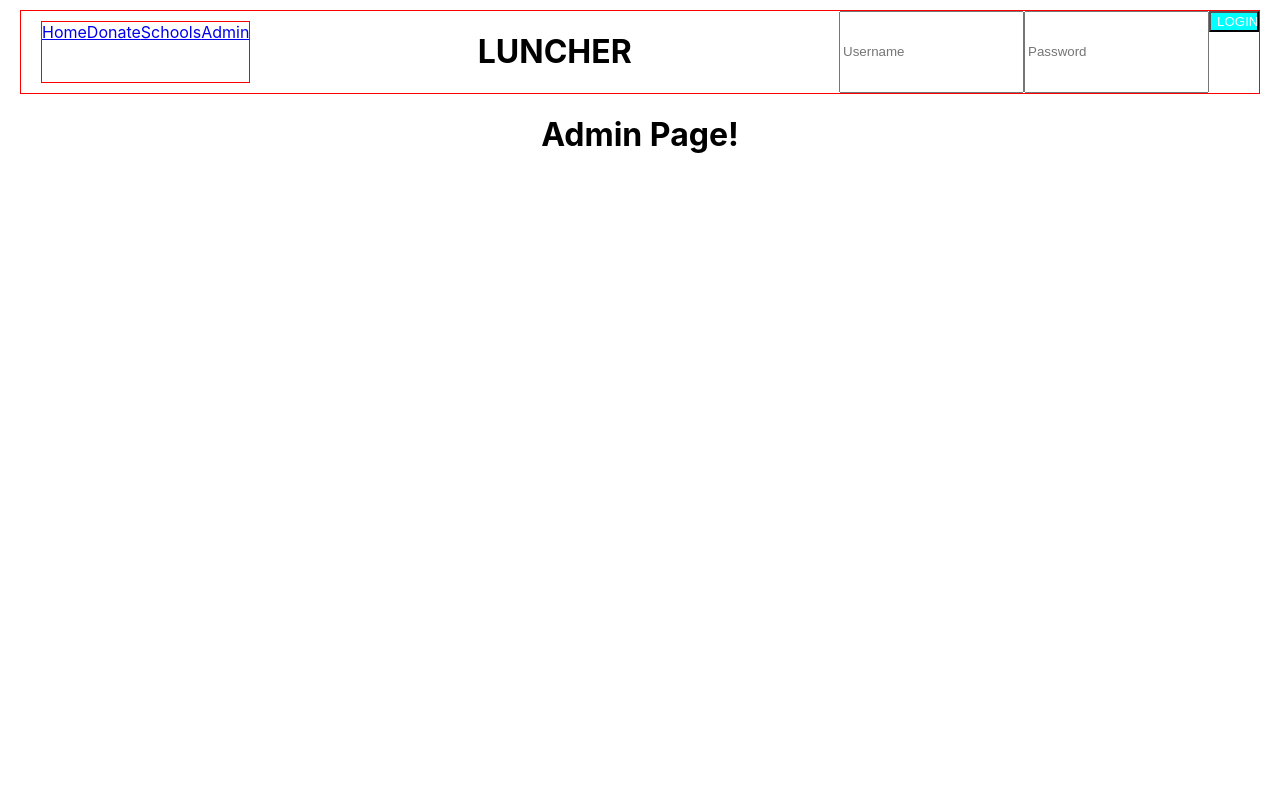
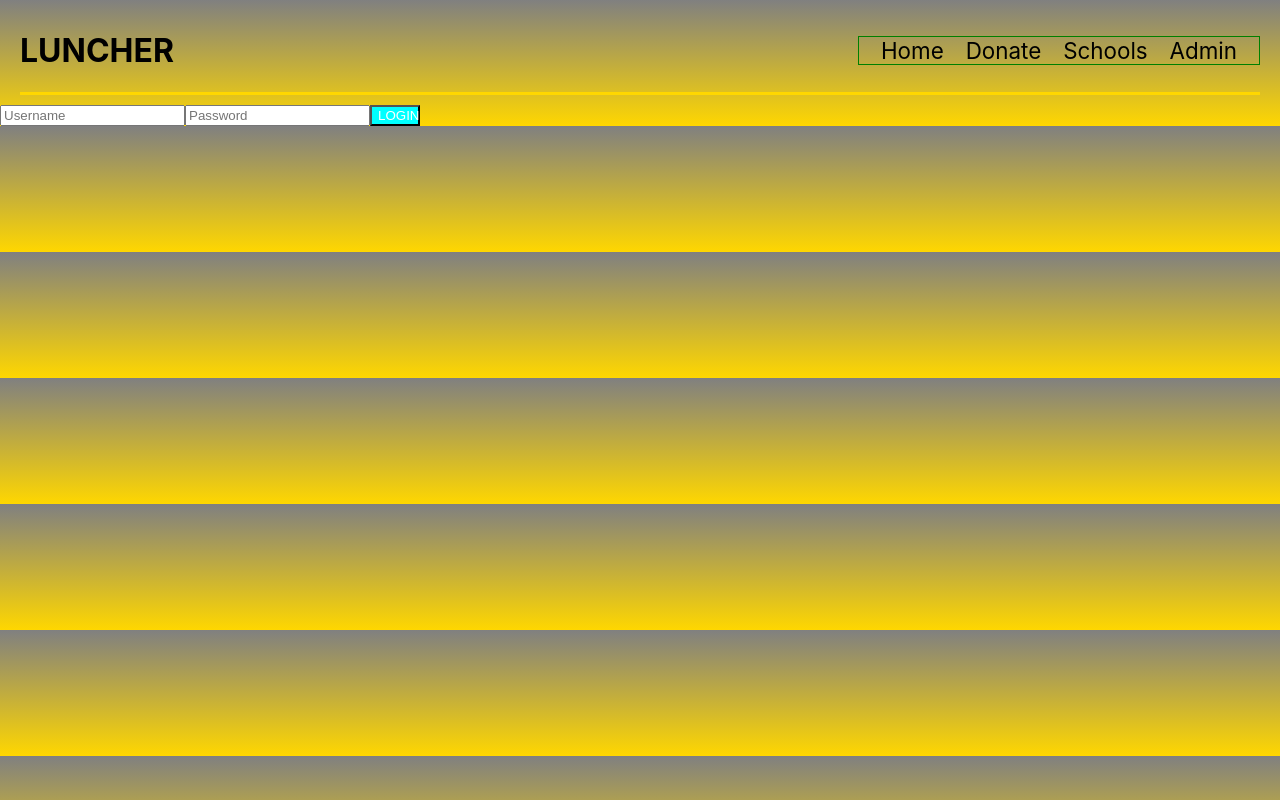
Before and after one commit to luncher-bw-pt/Luncher-frontend, a React (Create React App) app in the folder luncher/: page /admin in a window 1280 px wide. Built offline with nearby package versions, Linux system fonts and the light colour scheme; no server answers.

Commit message:
moved login to admin page and prettied up nav

```diff
--- a/luncher/src/App.css
+++ b/luncher/src/App.css
@@ -32,12 +32,36 @@
   }
 }
 
-.navigation {
+body {
+  font-size: 62.5%;
+
+}
+
+html {
+  background-image: linear-gradient(grey, gold);
+  -webkit-background-size: cover;
+  -moz-background-size: cover;
+  -o-background-size: cover;
+  background-size: cover;
+}
+
+.nav {
   display: flex;
-  border: 1px solid red;
+  border-bottom: 3px solid gold;
   flex-direction: row;
   justify-content: space-between;
   margin: 10px 20px;
+  align-items: center;
+}
+
+.tabs {
+  border: 1px solid green;
+  display: flex;
+  flex-direction: row;
+  justify-content: space-evenly;
+  max-width: 500px;
+  width: 400px;
+  font-size: 1.4rem;
 }
 
 .login-section {
@@ -52,6 +76,40 @@ form {
 
 }
 
+a {
+  text-decoration: none;
+  color: black;
+
+}
+
+.tabs a {
+  display: flex;
+  flex-direction: row;
+  align-content: space-around;
+}
+
+.tabs a:hover {
+  color: gold;
+  -webkit-transform: scale(1.2);
+}
+
+.tabs a:active {
+  color: gold
+}
+
+a h1:hover {
+  -webkit-transform: scale(1.1);
+}
+
+a h1 {
+  font-size: 2rem;
+}
+
+
+a:active {
+  color: yellow;
+}
+
 .login-section button {
   display: flex;
 
--- a/luncher/src/App.js
+++ b/luncher/src/App.js
@@ -1,20 +1,21 @@
 import React from 'react';
 import { Route } from 'react-router-dom';
+import { Link } from 'react-router-dom';
+
 import './App.css';
-import Login from './components/Login';
 import Admin from './components/Admin';
 import Donor from './components/Donor';
 import SchoolGrid from './components/SchoolGrid';
 import Nav from './components/Nav';
 import SingleSchool from './components/SingleSchool';
 
-function App() {
+class App extends React.Component {
+  render() {
     return (
       <div className="App">
-      <div className="navigation">
+        <div className="nav">
+        <Link to="/"><h1>LUNCHER</h1> </Link>
           <Nav />
-        <h1>LUNCHER</h1>
-        <Login />
         </div>
         {/* <Route exact path='/' component={Home} /> */}
         <Route path='/admin' component={Admin} />
@@ -24,5 +25,6 @@ function App() {
       </div>
     );
     }
+  }
 
 export default App;
--- a/luncher/src/components/Admin.js
+++ b/luncher/src/components/Admin.js
@@ -1,11 +1,44 @@
 import React from 'react';
+//import { BrowserRouter as Router } from 'react-router-dom';
+//import { Link } from 'react-router-dom';
+//import SingleSchool from "./SingleSchool";
+import { connect } from 'react-redux';
+import { dispSchoolGrid } from '../actions';
+import './SchoolGrid.css';
+import Login from './Login';
 
-function Admin() {
-    return (
-        <div>
-            <h1>Admin Page!</h1>
-        </div>
-    )
+
+
+class Admin extends React.Component {
+    state = {
+        schools: [],
+        error: null
+    }
+
+    componentDidMount(props) {
+        this.props.dispSchoolGrid();
+        console.log(this.props.schools);
+    }
+
+    render() {
+        return (
+            <div>
+                <Login />
+            </div>
+        )
+    }
 }
 
-export default Admin;
+
+const mapStateToProps = state => {
+    return {
+        schools: state.schools
+    }
+}
+
+export default connect(
+    mapStateToProps,
+    {
+        dispSchoolGrid
+    }
+)(Admin);
--- a/luncher/src/components/Login.js
+++ b/luncher/src/components/Login.js
@@ -1,5 +1,4 @@
 import React from 'react';
-
 import axios from 'axios';
 
 
@@ -7,9 +6,9 @@ class Login extends React.Component {
     constructor() {
         super();
         this.state = {
-            username: "",
+            username: '',
             password: '',
-            token: ""
+            token: ''
         };
     }
 
@@ -53,7 +52,7 @@ class Login extends React.Component {
                 </form>
 
                 <div>
-                    <button>LOGIN</button>
+                    <button onClick={this.loginHandler}>LOGIN</button>
                 </div>
             </div>
         )
```
Lines whose indentation alone changed are shown as unchanged.
